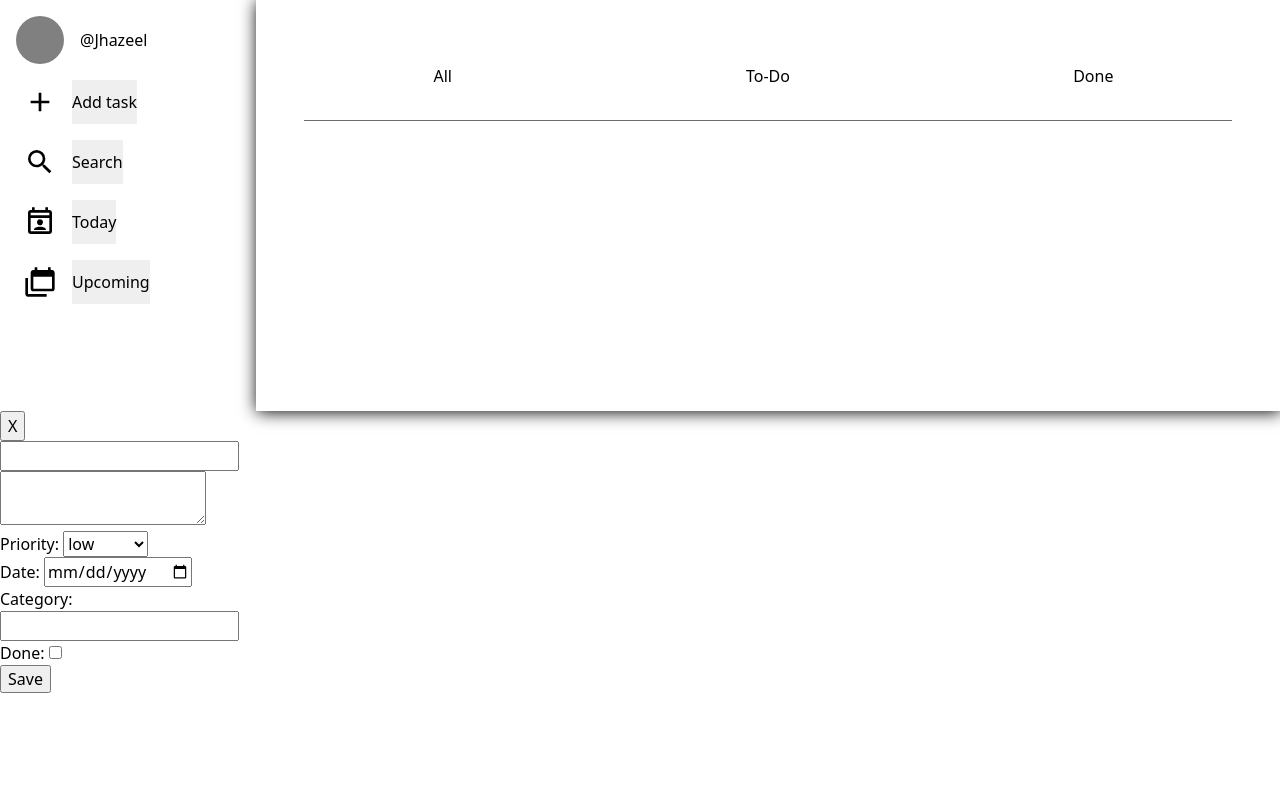
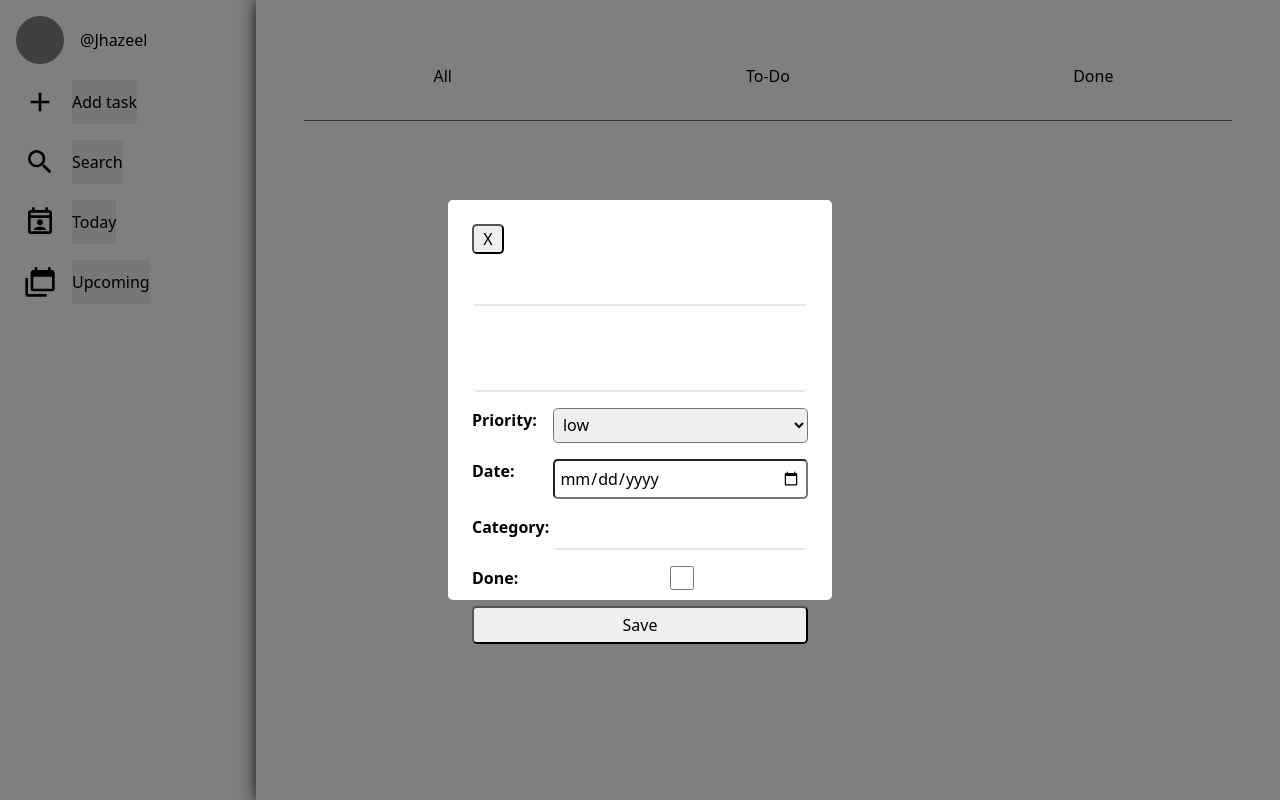
Before and after one commit to Jhazeel-mmh/To-Do-List, a website built with webpack: page src/template.html in a window 1280 px wide. Both pictures are taken after a click on the element "Add task". Built offline with nearby package versions, Linux system fonts and the light colour scheme.

Commit message:
Add a backdrop that prevents the user from interacting with the app outside the form and style the form

```diff
--- a/src/index.js
+++ b/src/index.js
@@ -26,7 +26,7 @@ const App = (function (DOM, StrgCtrl){
         if (!form) DOM.displayFormOfTodo(todo);
         // blockClicksOutsideForm();
         addEventListenerToRemoveTodo(idOfTodo);
-        addEventListenerOfAddTodo();
+        addEventListenerOfAddTodo(idOfTodo);
     };
 
     const addEventListenerToRemoveTodo = (id) => {
@@ -41,11 +41,12 @@ const App = (function (DOM, StrgCtrl){
     };
 
 
-    const addEventListenerOfAddTodo = () => {
+    const addEventListenerOfAddTodo = (id) => {
         let form = $("#add-task-form");
         form.addEventListener("submit", event => {
             event.preventDefault()
             addTodo();
+            StrgCtrl.removeTodo(id);
             DOM.removeClassFromNodes("clicked", $$(".section-option"));
             DOM.closeDetailsDiv();
             DOM.showTasks(StrgCtrl.todos);
--- a/src/modules/DOMController.js
+++ b/src/modules/DOMController.js
@@ -40,6 +40,7 @@ class DOMController {
 
     displayFormOfTodo(todo = false){
         let div = c$("div", "details-form", "details-form");
+        div.classList.add("backdrop");
         let prioritySelectedElement, removeBtn;
         if (todo){
             prioritySelectedElement = this.determineSelectedByPriority(todo.priority);
@@ -51,7 +52,7 @@ class DOMController {
         }
 
         div.innerHTML = `
-            <form id="add-task-form">
+            <form id="add-task-form" class="modal">
                 <button class="close-details-btn">X</button>
                 ${removeBtn}
                 <div class="todo-inputs">
--- a/src/style.css
+++ b/src/style.css
@@ -3,6 +3,7 @@
     --fw-bold: 700;
     --fw-normal: 300;
     --fw-tinny: 200;
+    --fs-100: 0.3rem;
     --fs-200: 0.7rem;
     --fs-300: 1rem;
     --fs-700: 2.5rem;
@@ -108,3 +109,73 @@ svg {
     width: 1rem;
     height: auto;
 }
+
+.backdrop {
+    position: fixed;
+    width: 100%;
+    height: 100%;
+    background-color:  rgba(0, 0, 0, 0.5);
+
+    display: flex;
+    align-items: center;
+    justify-content: center;
+}
+
+.modal {
+    width: 30%;
+    height: 50%;
+    opacity: 1;
+    background-color: var(--clr-neutral-100);
+    padding: 1.5rem;
+    display: flex;
+    flex-flow: column;
+    gap: 1rem;
+    border-radius: var(--fs-100);
+
+}
+
+.close-details-btn {
+    width: 2rem;
+    height: auto;
+    border-radius: var(--fs-100);
+}
+
+.todo-inputs {
+    display: flex;
+    flex-flow: column wrap;
+    gap: 1rem;
+}
+
+.todo-inputs p {
+    display: flex;
+}
+
+.todo-inputs p label {
+    flex: 1;
+    font-weight: var(--fw-bold);
+    font-size: var(--fs-300);
+}
+
+.todo-inputs p input,select {
+    flex: 3;
+    border-radius: var(--fs-100);
+    padding: var(--fs-100);
+}
+
+#todo-task, #todo-category {
+    border: none;
+    border-bottom: 2px solid var(--clr-neutral-300);
+}
+
+.todo-inputs p input:focus,select:focus, textarea:focus{
+    outline: none;
+}
+
+textarea {
+    resize: none;
+    width: 100%;
+    height: 70px;
+    border-radius: var(--fs-100);
+    border: none;
+    border-bottom: 2px solid var(--clr-neutral-300);
+}
```
